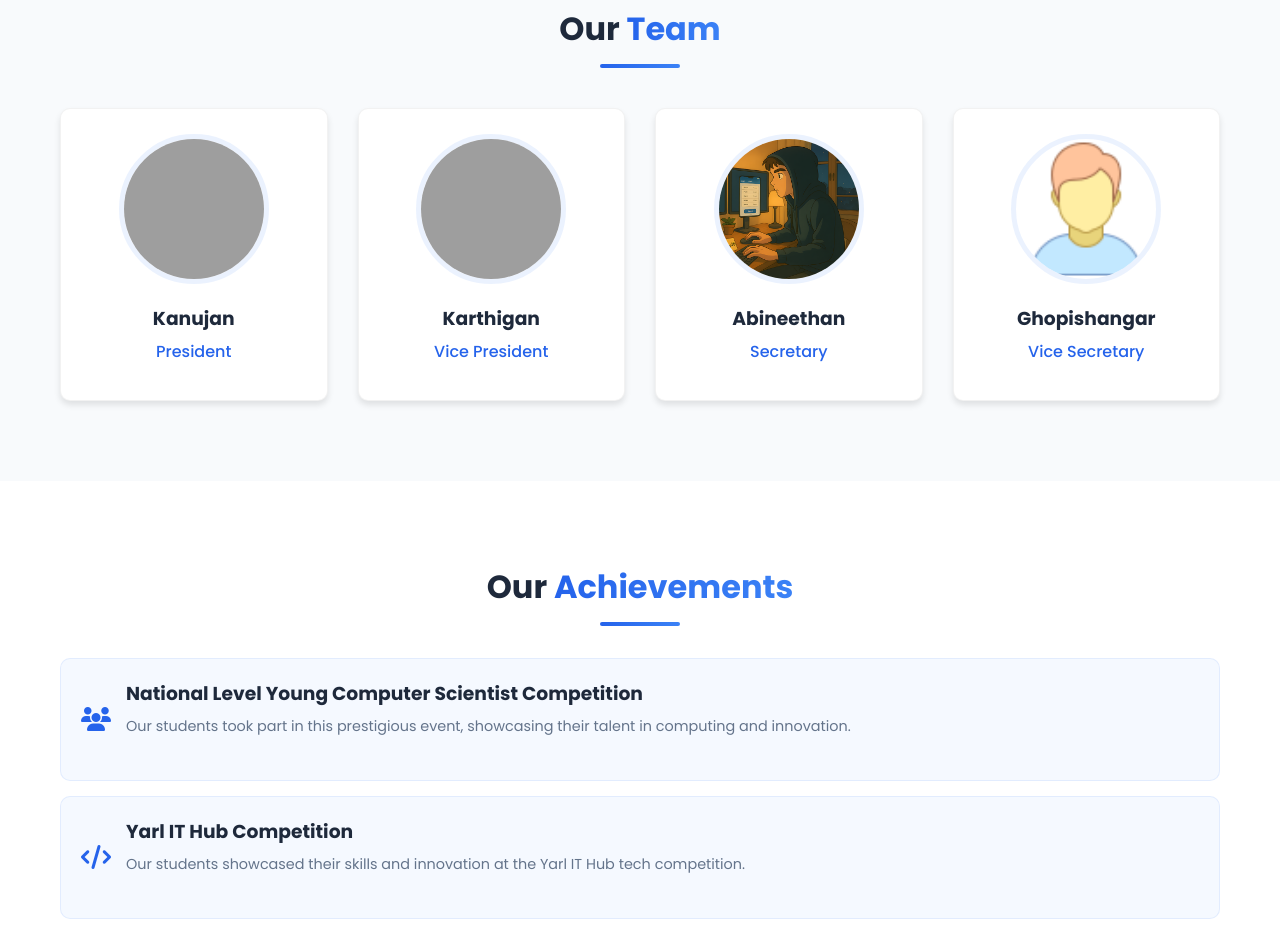
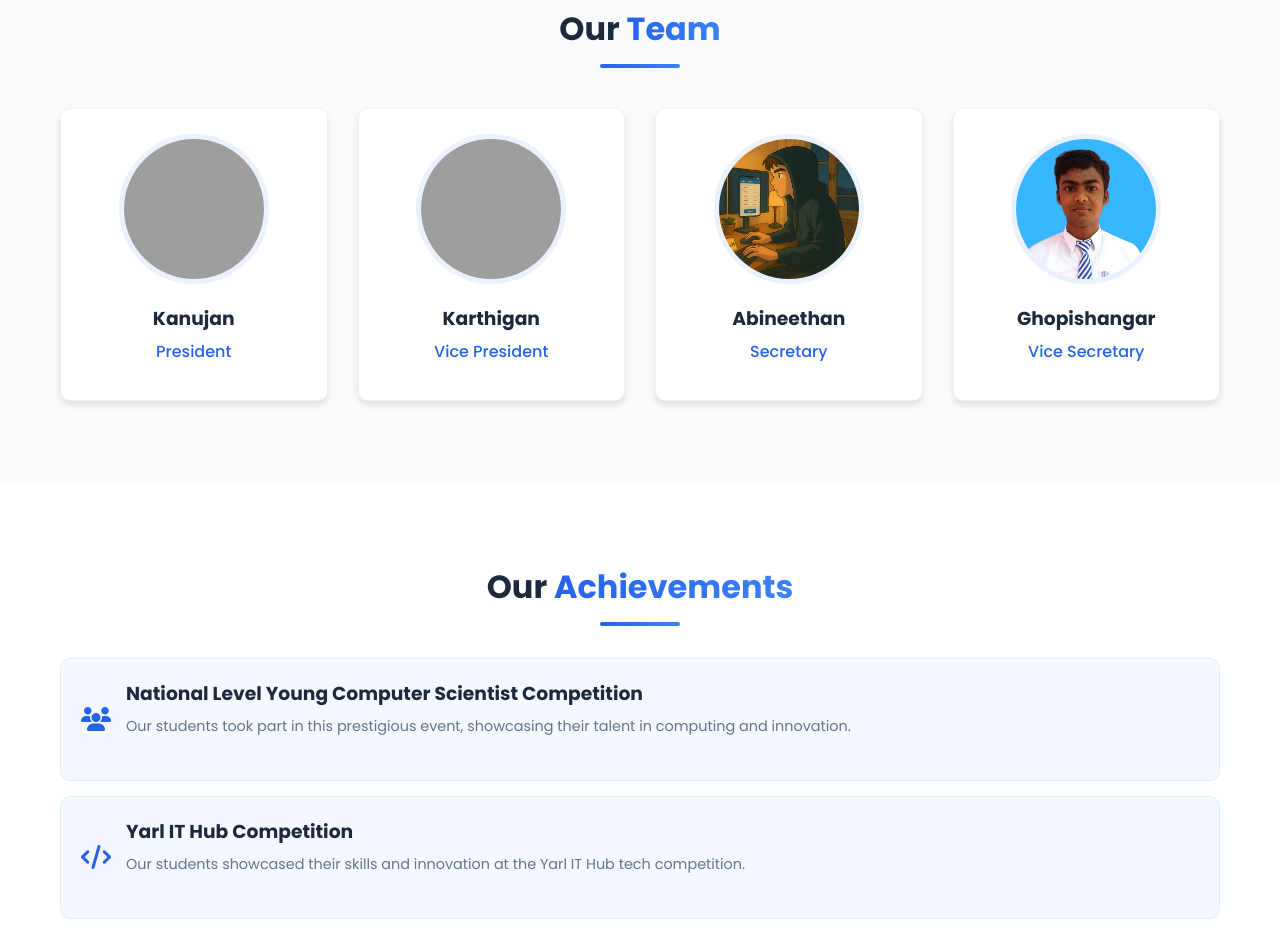
Before and after one commit to abineethan/JHCITClub, a plain HTML site: page public/about/index.html in a window 1280 px wide. Shown: the part 1002-1935 px from the top of the page. Drawn offline with Linux system fonts and the light colour scheme; grey boxes are pictures that could not be loaded.

Commit message:
Initial commit

```diff
--- a/public/about/index.html
+++ b/public/about/index.html
@@ -129,7 +129,7 @@
 
           <div class="team-member" data-aos="fade-up" data-aos-delay="300">
             <div class="member-image">
-              <img src="../assets/images/user.png" alt="Vice Secretary" />
+              <img src="../assets/images/Ghopishangar.jpg" alt="Vice Secretary" />
               <div class="social-links">
                 <a href="#"><i class="fab fa-github"></i></a>
                 <a href="#"><i class="fab fa-linkedin"></i></a>
```
Also changed, not shown: public/assets/images/Ghopishangar.jpg (added).
